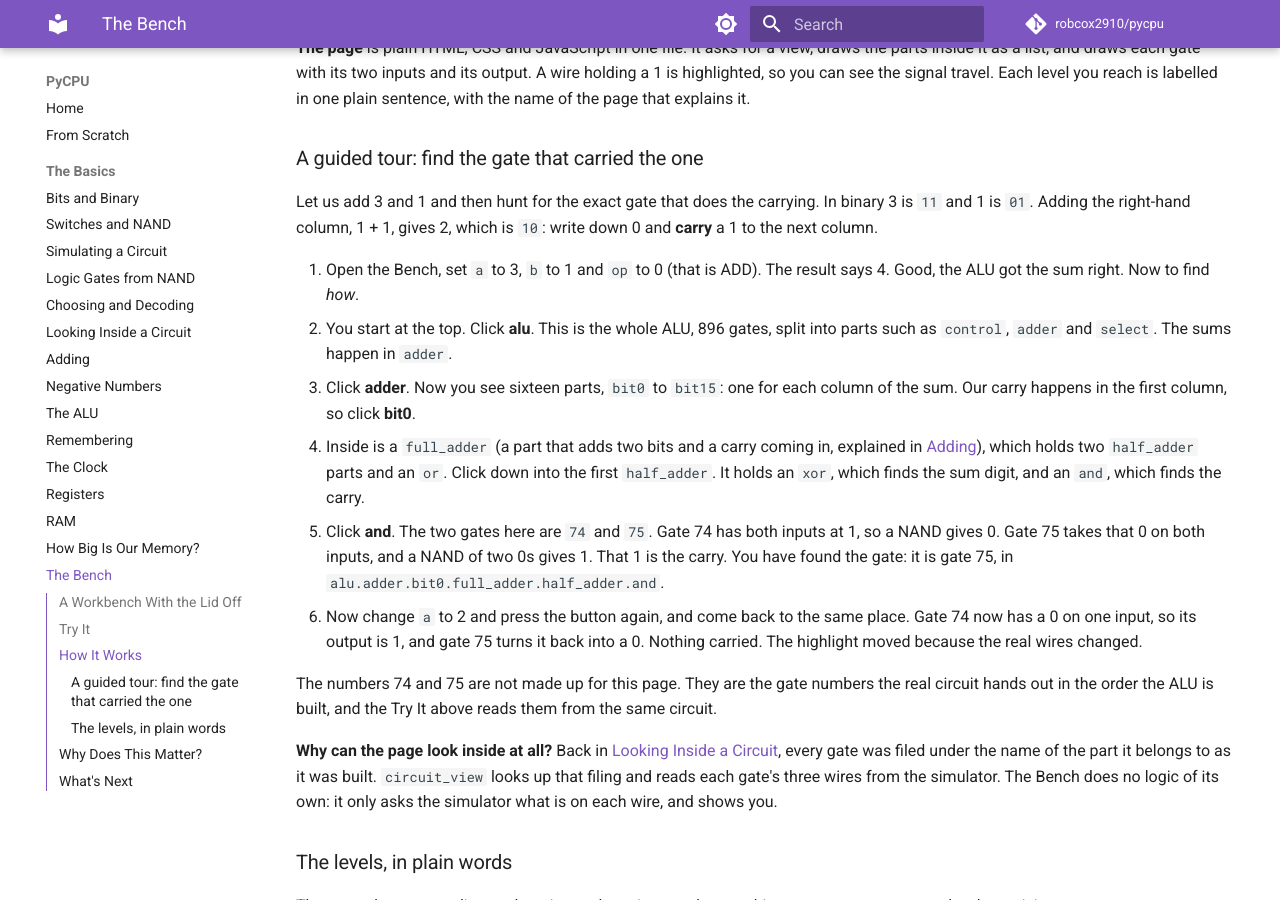
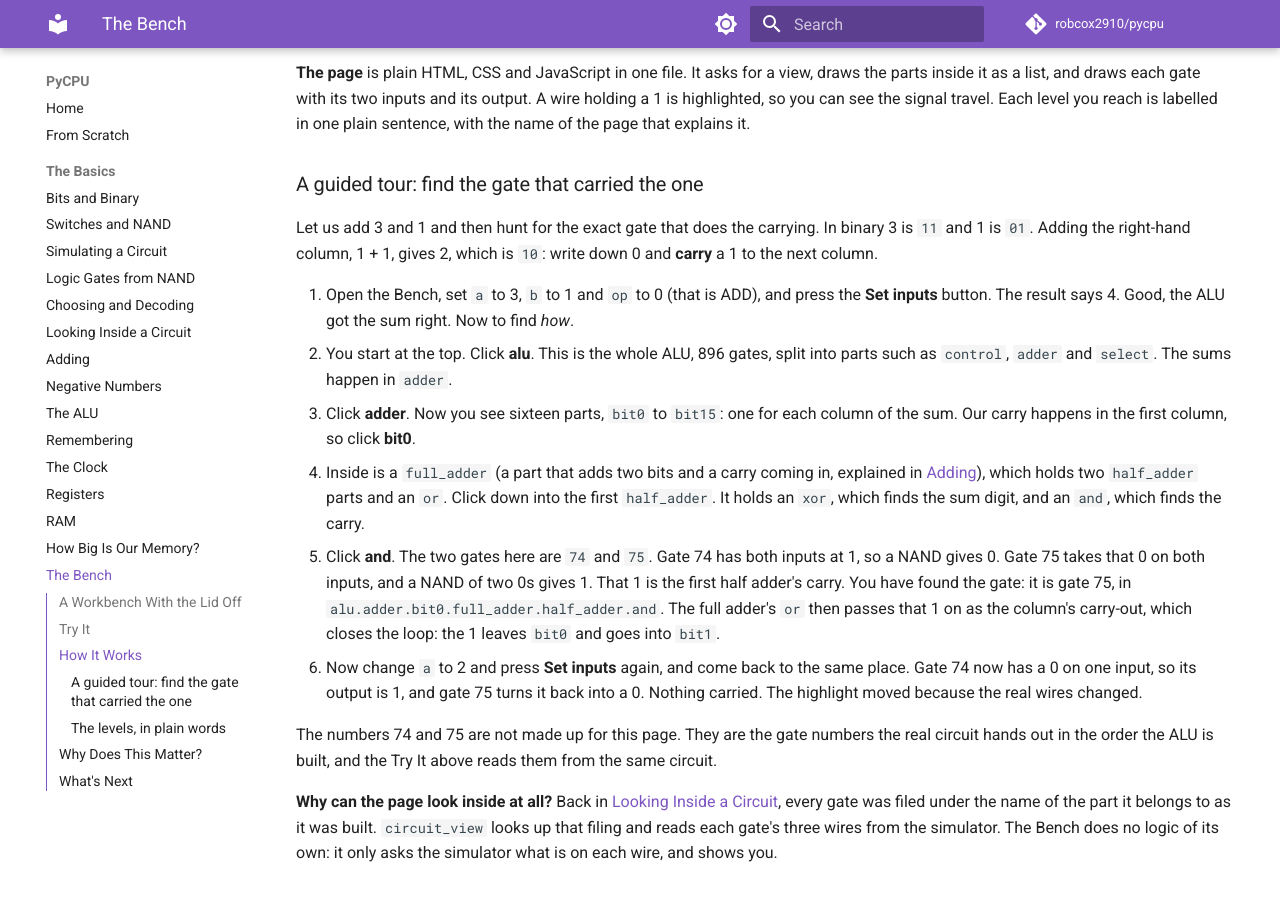
Before and after one commit to robcox2910/pycpu, an MkDocs documentation site: the page built from docs/concepts/the-bench.md, in a window 1280 px wide and 900 px high, scrolled down 2272 px. Built offline with MkDocs 1.6.1 and Material for MkDocs 9.7.7, drawn with Linux system fonts in a browser that asks for light colours; comment, search, counter and statistics services are not loaded; some of the changed text lies outside the part shown.

Commit message:
fix: honest Bench scope in docs, page error handling, testable entry point
Co-Authored-By: Claude Opus 5.5 <noreply@anthropic.com>

```diff
--- a/docs/concepts/the-bench.md
+++ b/docs/concepts/the-bench.md
@@ -10,7 +10,9 @@ signal *right now*."
 
 We have built a lot of parts out of NAND gates: gates, adders, an ALU, registers,
 RAM. Until now we could only look at their answers, printed as numbers. The
-**Bench** is a web page on your own computer that takes the lid off. You type in
+**Bench** is a web page on your own computer that takes the lid off the **ALU**,
+and so every adder and gate inside it. (Registers and RAM are not on the Bench yet;
+they join when the CPU does.) You type in
 two numbers, pick what the ALU should do, and then **zoom** (move from a big part
 into the smaller parts it is made of) all the way down to a single **gate**. It
 shows the real circuit, with real wires carrying real 0s and 1s. Nothing on it is
@@ -111,7 +113,8 @@ Let us add 3 and 1 and then hunt for the exact gate that does the carrying. In
 binary 3 is `11` and 1 is `01`. Adding the right-hand column, 1 + 1, gives 2,
 which is `10`: write down 0 and **carry** a 1 to the next column.
 
-1. Open the Bench, set `a` to 3, `b` to 1 and `op` to 0 (that is ADD). The result
+1. Open the Bench, set `a` to 3, `b` to 1 and `op` to 0 (that is ADD), and press the
+   **Set inputs** button. The result
    says 4. Good, the ALU got the sum right. Now to find *how*.
 2. You start at the top. Click **alu**. This is the whole ALU, 896 gates, split
    into parts such as `control`, `adder` and `select`. The sums happen in `adder`.
@@ -123,9 +126,11 @@ which is `10`: write down 0 and **carry** a 1 to the next column.
    the sum digit, and an `and`, which finds the carry.
 5. Click **and**. The two gates here are `74` and `75`. Gate 74 has both inputs at
    1, so a NAND gives 0. Gate 75 takes that 0 on both inputs, and a NAND of two
-   0s gives 1. That 1 is the carry. You have found the gate: it is gate 75, in
-   `alu.adder.bit0.full_adder.half_adder.and`.
-6. Now change `a` to 2 and press the button again, and come back to the same
+   0s gives 1. That 1 is the first half adder's carry. You have found the gate: it
+   is gate 75, in `alu.adder.bit0.full_adder.half_adder.and`. The full adder's `or`
+   then passes that 1 on as the column's carry-out, which closes the loop: the 1
+   leaves `bit0` and goes into `bit1`.
+6. Now change `a` to 2 and press **Set inputs** again, and come back to the same
    place. Gate 74 now has a 0 on one input, so its output is 1, and gate 75
    turns it back into a 0. Nothing carried. The highlight moved because the real
    wires changed.
@@ -172,7 +177,8 @@ code down to the very gates doing the work.
 ## What's Next
 
 That finishes the first climb: from one NAND gate up through gates, adders, the
-ALU, registers and RAM, with a Bench to look inside any of them. What we do not
+ALU, registers and RAM, with a Bench to look inside the ALU and everything under it.
+Registers and RAM join the Bench when the CPU does. What we do not
 have yet is something to *use* all these parts. The next climb builds the
 processor, which fetches an instruction from RAM, hands the sums to the ALU, and
 keeps its answers in registers. The Bench will follow it all the way.
```
Also changed, not shown: README.md (+1 -1 lines), docs/concepts/how-big-is-our-memory.md (+2 -1 lines), docs/index.md (+3 -2 lines), src/pycpu/bench/page.html (+20 -6 lines), 2 other files.
